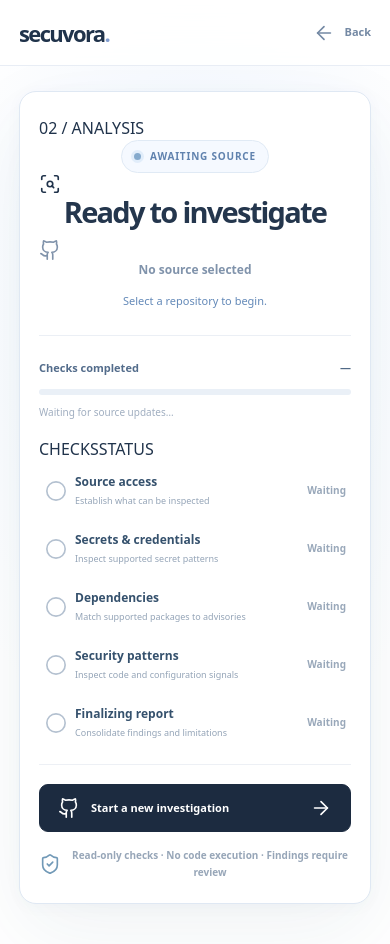
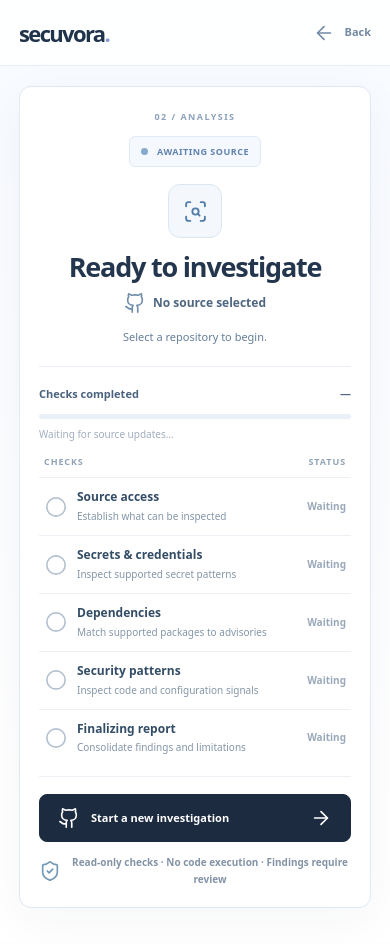
Before and after one commit to helloskyorigin/Safe-sure, a Next.js app: page /assess/scanning in a window 390 px wide. Built offline with nearby package versions, Linux system fonts and the light colour scheme.

Commit message:
style: clean Apple-like analysis page across phone, tablet, desktop

```diff
--- a/app/assess/scanning/scanning.css
+++ b/app/assess/scanning/scanning.css
@@ -114,3 +114,65 @@
  .scan-source-type{font-size:9px}
 }
 @media(prefers-reduced-motion:reduce){.scan-inline-spinner,.scan-orbit-ring{animation:none!important}}
+
+
+/* Analysis experience: compact, trustworthy and entirely driven by real snapshots.
+   Keep existing white/blue identity; no simulated orbit/bot animation. */
+.scan-page{background:linear-gradient(180deg,#f7faff 0%,#fff 85%)}
+.scan-main{align-items:flex-start;padding:clamp(36px,5vw,58px) 0 55px}
+.scan-card{width:min(550px,100%);padding:30px 32px 27px;border-radius:14px;box-shadow:0 12px 48px #22364c0b}
+.scan-step-label{font-size:9px;font-weight:800;letter-spacing:.16em;color:#8ca1bb;text-align:center;margin:0 0 15px}
+.scan-state-tag{border-radius:6px;padding:8px 11px;letter-spacing:.055em;font-size:9px}
+.scan-state-dot{box-shadow:none}
+.scan-analysis-icon{width:62px;height:62px;border-radius:15px;border:1px solid #dce6f1;
+  display:grid;place-items:center;background:#f4f8fc;color:#527da8;margin:21px auto 17px}
+.scan-visual-bottom h1{font-size:clamp(26px,3.3vw,33px);line-height:1.16;margin-bottom:10px;letter-spacing:-.045em}
+.scan-repo-name{display:flex;align-items:center;justify-content:center;gap:7px;color:#4e6680;
+ font-size:12px;font-weight:750;overflow-wrap:anywhere}
+.scan-repo-name svg{flex:none;color:#718ca9}
+.scan-repo-name span{min-width:0;overflow-wrap:anywhere}
+.scan-source-type{font-size:9px;letter-spacing:.045em;color:#8b9bae;text-transform:uppercase;margin:7px 0 0}
+.scan-current-action{color:#647e99;font-size:11px;line-height:1.55;margin-top:12px}
+.scan-progress{margin-top:23px;padding-top:19px}
+.scan-progress-row{font-size:11px;margin-bottom:11px}
+.scan-progress-row>span{color:#4a627e}
+.scan-progress-track{height:5px;border-radius:4px}
+.scan-progress-fill{border-radius:4px;background:#5f8ab9}
+.scan-progress-caption{font-size:10px;margin-top:8px}
+.scan-check-list{padding:17px 0 14px;gap:0}
+.scan-check-list-header{display:flex;align-items:center;justify-content:space-between;padding:0 5px 9px;
+ font-size:9px;font-weight:800;letter-spacing:.1em;color:#91a3b5}
+.scan-check{border-top:1px solid #edf1f5;min-height:57px;padding:11px 5px;gap:10px}
+.scan-check-info .scan-check-name{color:#334d67;font-weight:740}
+.scan-check-info small{color:#8496a8;font-size:10px;line-height:1.5}
+.scan-check-status{font-size:10px;min-width:54px}
+.scan-actions{padding-top:17px;gap:11px}
+.scan-honesty{font-size:10px;line-height:1.65;color:#8393a6}
+.scan-cancel{min-height:44px}
+.scan-primary-link{border-radius:8px}
+.scan-primary-link:hover{transform:none}
+.scan-page :is(a,button):focus-visible{outline:3px solid #8caed3;outline-offset:3px}
+@media(max-width:700px){
+ .scan-main{padding:28px 0 45px}
+ .scan-card{padding:26px 23px 24px}
+}
+@media(max-width:450px){
+ .scan-main{padding:20px 0 35px}
+ .scan-card{border-radius:12px;padding:23px 19px 20px}
+ .scan-step-label{margin-bottom:12px}
+ .scan-analysis-icon{width:54px;height:54px;border-radius:12px;margin:17px auto 13px}
+ .scan-analysis-icon svg{width:25px;height:25px}
+ .scan-visual-bottom h1{font-size:27px}
+ .scan-progress{margin-top:20px}
+ .scan-check-list{padding:13px 0 10px}
+ .scan-check{min-height:56px}
+}
+@media(max-width:350px){
+ .scan-card{padding:19px 14px}
+ .scan-visual-bottom h1{font-size:24px}
+ .scan-check-info small{font-size:9px}
+ .scan-check-status{min-width:47px}
+}
+@media(prefers-reduced-motion:reduce){
+ .scan-progress-fill{transition:none}
+}
```
